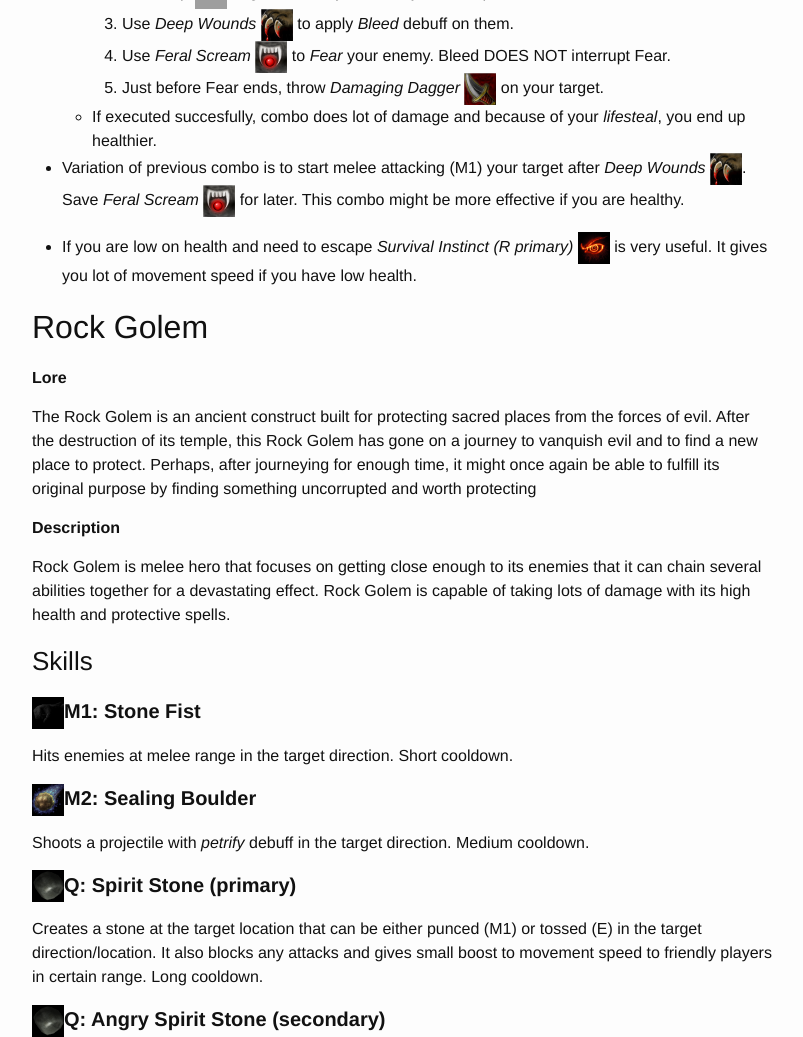
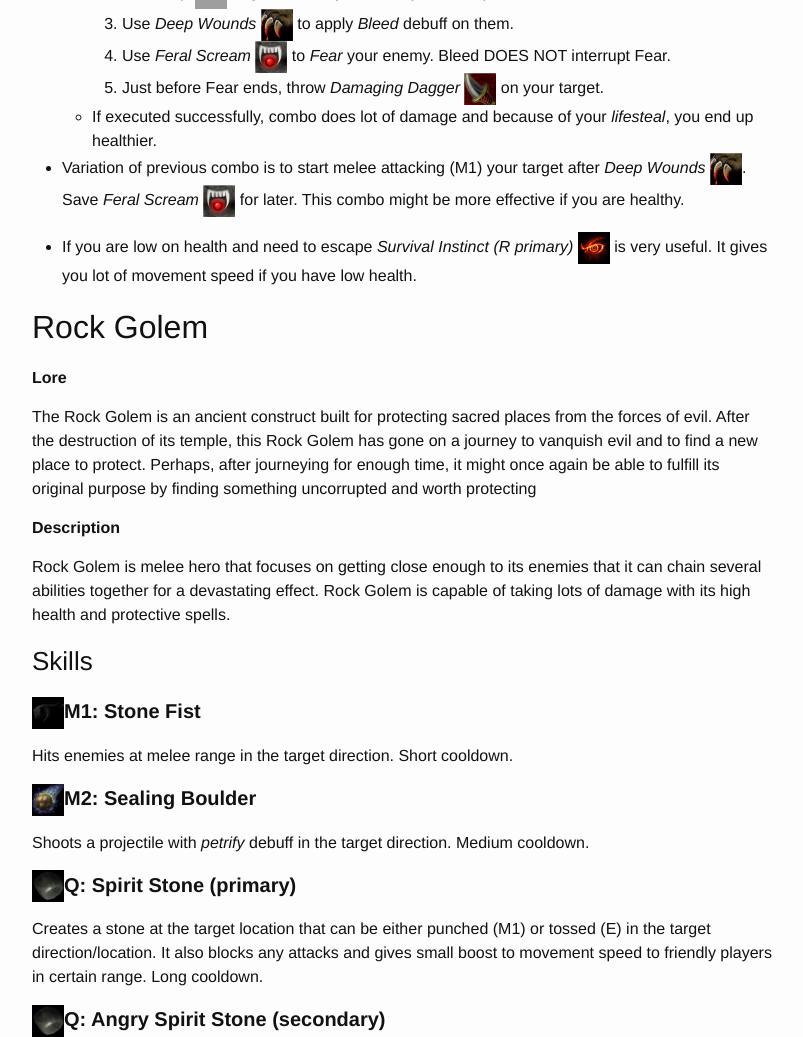
Before and after one commit to wlinna/Arkhados, a Jekyll site: the page built from guide/index.md, in a window 1280 px wide and 1400 px high, scrolled down 4897 px. Shown: the part 152-1189 px from the top of the window, without its empty margins (238-1041 px from the left). Built offline with Jekyll 4.4.1, drawn with Linux system fonts in a browser that asks for light colours; some of the changed text lies outside the part shown; grey boxes are pictures that could not be loaded.

Commit message:
Fixed few typos in guide

```diff
--- a/guide/index.md
+++ b/guide/index.md
@@ -117,7 +117,7 @@
 ### Tips ###
 - Ember Mage is fragile and has mediocre movement speed. Try to keep your distance.
 - R-primary <img class="spell-icon" src="Images/SpellIcons/purifying_flame.png" /> is your best defense against ranged characters but less useful against melee heroes.
-- When espacing from melee heroes and you have option to choose between R <img class="spell-icon" src="Images/SpellIcons/purifying_flame.png" /> and Space <img class="spell-icon" src="Images/SpellIcons/flame_walk.png" />, you might want to consider using R-secondary first since Space is more flexible
+- When escaping from melee heroes and you have option to choose between R <img class="spell-icon" src="Images/SpellIcons/purifying_flame.png" /> and Space <img class="spell-icon" src="Images/SpellIcons/flame_walk.png" />, you might want to consider using R-secondary first since Space is more flexible
 - Try to land your M2 <img class="spell-icon" src="Images/SpellIcons/magma_bash.png" /> on enemy **after** you have hit them with couple *Fireballs first*<img class="spell-icon" src="Images/SpellIcons/fireball.png" />. *Brimstone*-stacks amplify M2's effect.
 - On the other hand, if melee hero reaches you before you've stacked Brimstone on them, don't waste time with Fireballs.
 - If you hit enemy with *Magma Bash*<img class="spell-icon" src="Images/SpellIcons/magma_bash.png" />, follow it up with perfect *Meteor*<img class="spell-icon" src="Images/SpellIcons/meteor.png" /> hit. If you really need to escape then don't, because Meteor will dispel *Incapacitate*.
@@ -173,7 +173,7 @@
      3. Use *Deep Wounds* <img class="spell-icon" src="Images/SpellIcons/deep_wounds.png" /> to apply *Bleed* debuff on them.
      4. Use *Feral Scream* <img class="spell-icon" src="Images/SpellIcons/feral_scream.png" /> to *Fear* your enemy. Bleed DOES NOT interrupt Fear.
      5. Just before Fear ends, throw *Damaging Dagger* <img class="spell-icon" src="Images/SpellIcons/damaging_dagger.png" /> on your target.
-  - If executed succesfully, combo does lot of damage and because of your *lifesteal*, you end up healthier.
+  - If executed successfully, combo does lot of damage and because of your *lifesteal*, you end up healthier.
 
 - Variation of previous combo is to start melee attacking (M1) your target after *Deep Wounds* <img class="spell-icon" src="Images/SpellIcons/deep_wounds.png" />. Save *Feral Scream* <img class="spell-icon" src="Images/SpellIcons/feral_scream.png" /> for later. This combo might be more effective if you are healthy.
 
@@ -204,7 +204,7 @@
 Shoots a projectile with *petrify* debuff in the target direction. Medium cooldown.
 
 #### <img class="spell-icon" src="Images/SpellIcons/SpiritStone.png" />Q: Spirit Stone (primary) ####
-Creates a stone at the target location that can be either punced (M1) or tossed (E) in the target direction/location. It also blocks any attacks and gives small boost to movement speed to friendly
+Creates a stone at the target location that can be either punched (M1) or tossed (E) in the target direction/location. It also blocks any attacks and gives small boost to movement speed to friendly
 players in certain range. Long cooldown.
 
 #### <img class="spell-icon" src="Images/SpellIcons/SpiritStone.png" />Q: Angry Spirit Stone (secondary) ####
@@ -246,7 +246,7 @@
 
 With his cunning, extreme speed and arsenal of weapons, Grok the Elite
 Soldier has single-handedly thwarted multiple invasions of aliens and demons
-alike. Using dimensional a doorway, he has come to stop chaos and evil once
+alike. Using a dimensional doorway, he has come to stop chaos and evil once
 again and ultimately, to prove his superior elite skills
 
 **Description**
```
Also changed, not shown: other parts of guide/index.md (+2 -2 lines).
